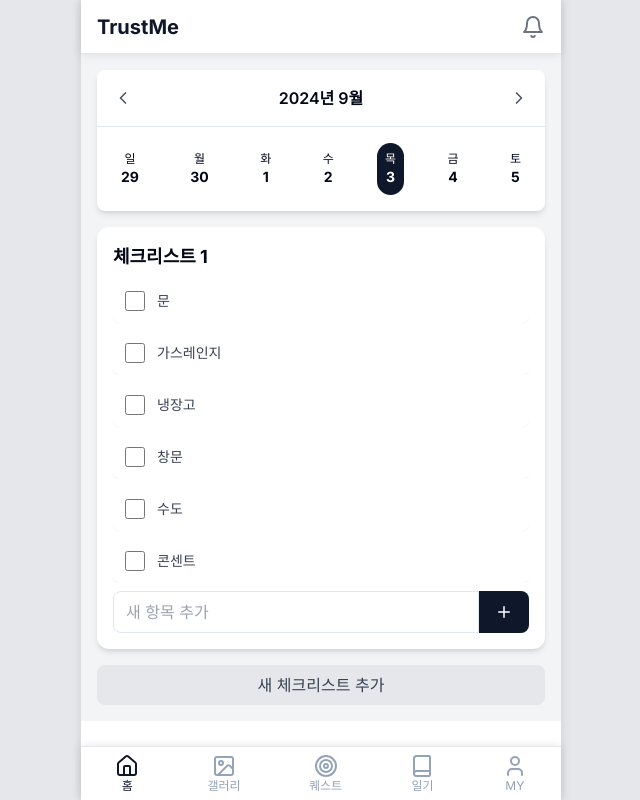
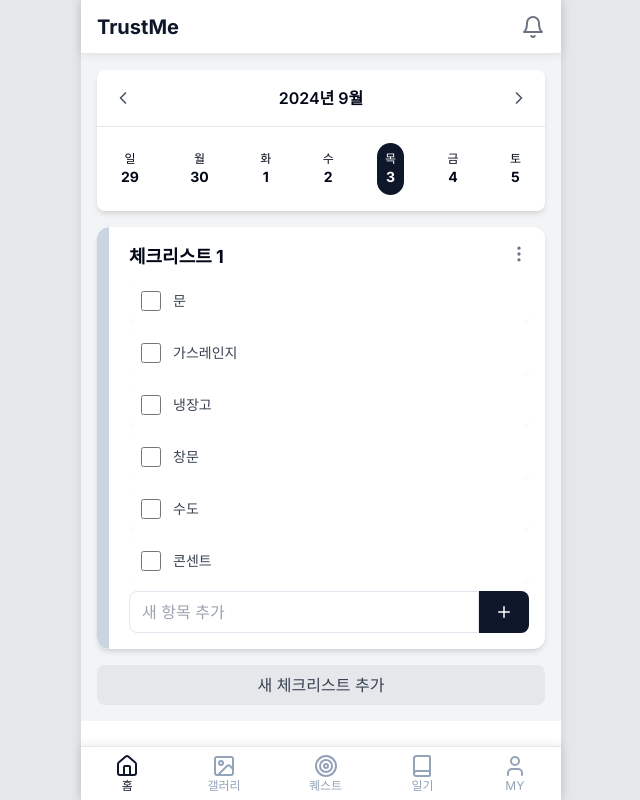
Before and after one commit to Monixc/capstone-trustme, a Next.js app: page /home in a window 1280 px wide. Shown: the whole page, without its empty margins (319-959 px from the left). Built offline with nearby package versions, Linux system fonts and the light colour scheme.

Commit message:
feat: 체크리스트 삭제 기능 구현 및 스타일링 변경

```diff
--- a/src/app/(user)/home/page.tsx
+++ b/src/app/(user)/home/page.tsx
@@ -3,7 +3,7 @@
 import ChecklistItem from "@/components/ChecklistItem";
 import WeeklyCalendar from "@/components/WeeklyCalender";
 import { useState } from "react";
-import { Plus, X } from "lucide-react";
+import { Plus, MoreVertical, PaintBucket, Trash2 } from "lucide-react";
 
 const defaultChecklist = [
   "문",
@@ -12,6 +12,14 @@ const defaultChecklist = [
   "창문",
   "수도",
   "콘센트",
+];
+
+const slateColors = [
+  "bg-slate-300",
+  "bg-slate-400",
+  "bg-slate-500",
+  "bg-slate-600",
+  "bg-slate-700",
 ];
 
 export default function HomePage() {
@@ -23,6 +31,10 @@ export default function HomePage() {
     defaultChecklist.map(() => false),
   ]);
   const [selectedDate, setSelectedDate] = useState<Date>(new Date());
+  const [checklistColors, setChecklistColors] = useState<string[]>([
+    slateColors[0],
+  ]);
+  const [openPopupIndex, setOpenPopupIndex] = useState<number | null>(null);
 
   const addItemToChecklist = (checklistIndex: number) => {
     if (newItem.trim()) {
@@ -44,6 +56,17 @@ export default function HomePage() {
     }
   };
 
+  const handleMoreClick = (index: number) => {
+    setOpenPopupIndex(openPopupIndex === index ? null : index);
+  };
+
+  const handleColorChange = (index: number, color: string) => {
+    const updatedColors = [...checklistColors];
+    updatedColors[index] = color;
+    setChecklistColors(updatedColors);
+    setOpenPopupIndex(null);
+  };
+
   const addNewChecklist = () => {
     setChecklists([...checklists, []]);
     setChecklistTitles([
@@ -51,6 +74,7 @@ export default function HomePage() {
       `체크리스트 ${checklistTitles.length + 1}`,
     ]);
     setCheckedItems([...checkedItems, []]);
+    setChecklistColors([...checklistColors, slateColors[0]]);
   };
 
   const handleTitleClick = (index: number) => {
@@ -96,8 +120,28 @@ export default function HomePage() {
 
   const handleDateClick = (date: Date) => {
     setSelectedDate(date);
-    // 여기에 선택된 날짜에 따른 체크리스트 로드 로직을 추가할 수 있습니다.
+    // 여기에 선택된 날짜에 따른 체크리스트 로드 로직을 추가
     console.log("선택된 날짜:", date);
+  };
+
+  const handleDeleteChecklist = (index: number) => {
+    const updatedChecklists = [...checklists];
+    updatedChecklists.splice(index, 1);
+    setChecklists(updatedChecklists);
+
+    const updatedTitles = [...checklistTitles];
+    updatedTitles.splice(index, 1);
+    setChecklistTitles(updatedTitles);
+
+    const updatedCheckedItems = [...checkedItems];
+    updatedCheckedItems.splice(index, 1);
+    setCheckedItems(updatedCheckedItems);
+
+    const updatedColors = [...checklistColors];
+    updatedColors.splice(index, 1);
+    setChecklistColors(updatedColors);
+
+    setOpenPopupIndex(null);
   };
 
   return (
@@ -110,7 +154,11 @@ export default function HomePage() {
         {checklists.map((checklist, checklistIndex) => (
           <div
             key={checklistIndex}
-            className="bg-white rounded-xl p-4 shadow-md">
+            className="bg-white rounded-xl p-4 shadow-md relative overflow-hidden">
+            <div
+              className={`absolute left-0 top-0 bottom-0 w-3 ${checklistColors[checklistIndex]} rounded-l-xl`}></div>
+            <div className="ml-4">
+              <div className="flex justify-between items-center mb-2 relative">
                 {editingTitle === checklistIndex ? (
                   <input
                     type="text"
@@ -119,16 +167,55 @@ export default function HomePage() {
                       handleTitleChange(checklistIndex, e.target.value)
                     }
                     onBlur={handleTitleBlur}
-                className="text-lg font-bold mb-2 w-full focus:outline-none focus:ring-2 focus:ring-slate-900 rounded px-2 py-1"
+                    className="text-lg font-bold w-full focus:outline-none focus:ring-2 focus:ring-slate-900 rounded px-2 py-1"
                     autoFocus
                   />
                 ) : (
                   <h2
-                className="text-lg font-bold mb-2 cursor-pointer"
+                    className="text-lg font-bold cursor-pointer"
                     onClick={() => handleTitleClick(checklistIndex)}>
                     {checklistTitles[checklistIndex]}
                   </h2>
                 )}
+                <div className="relative">
+                  <button
+                    onClick={() => handleMoreClick(checklistIndex)}
+                    className="text-gray-500 hover:text-gray-700">
+                    <MoreVertical size={20} />
+                  </button>
+                  {openPopupIndex === checklistIndex && (
+                    <div className="absolute right-0 top-full mt-1 w-48 bg-white rounded-md shadow-lg z-50">
+                      <div className="py-1">
+                        <div className="px-4 py-2 text-sm text-gray-700">
+                          <p className="mb-2 flex items-center">
+                            <PaintBucket size={16} className="mr-2" />
+                            색상 변경
+                          </p>
+                          <div className="flex flex-wrap gap-2">
+                            {slateColors.map((color, colorIndex) => (
+                              <button
+                                key={colorIndex}
+                                onClick={() =>
+                                  handleColorChange(checklistIndex, color)
+                                }
+                                className={`w-6 h-6 rounded-full ${color}`}
+                              />
+                            ))}
+                          </div>
+                          <button
+                            onClick={() =>
+                              handleDeleteChecklist(checklistIndex)
+                            }
+                            className="flex items-center text-red-500 mt-4 hover:text-red-700 w-full">
+                            <Trash2 size={16} className="mr-2" />
+                            체크리스트 삭제
+                          </button>
+                        </div>
+                      </div>
+                    </div>
+                  )}
+                </div>
+              </div>
               {checklist.map((item, itemIndex) => (
                 <ChecklistItem
                   key={itemIndex}
@@ -156,6 +243,7 @@ export default function HomePage() {
                 </button>
               </div>
             </div>
+          </div>
         ))}
         <button
           onClick={addNewChecklist}
```
Lines whose indentation alone changed are shown as unchanged.
